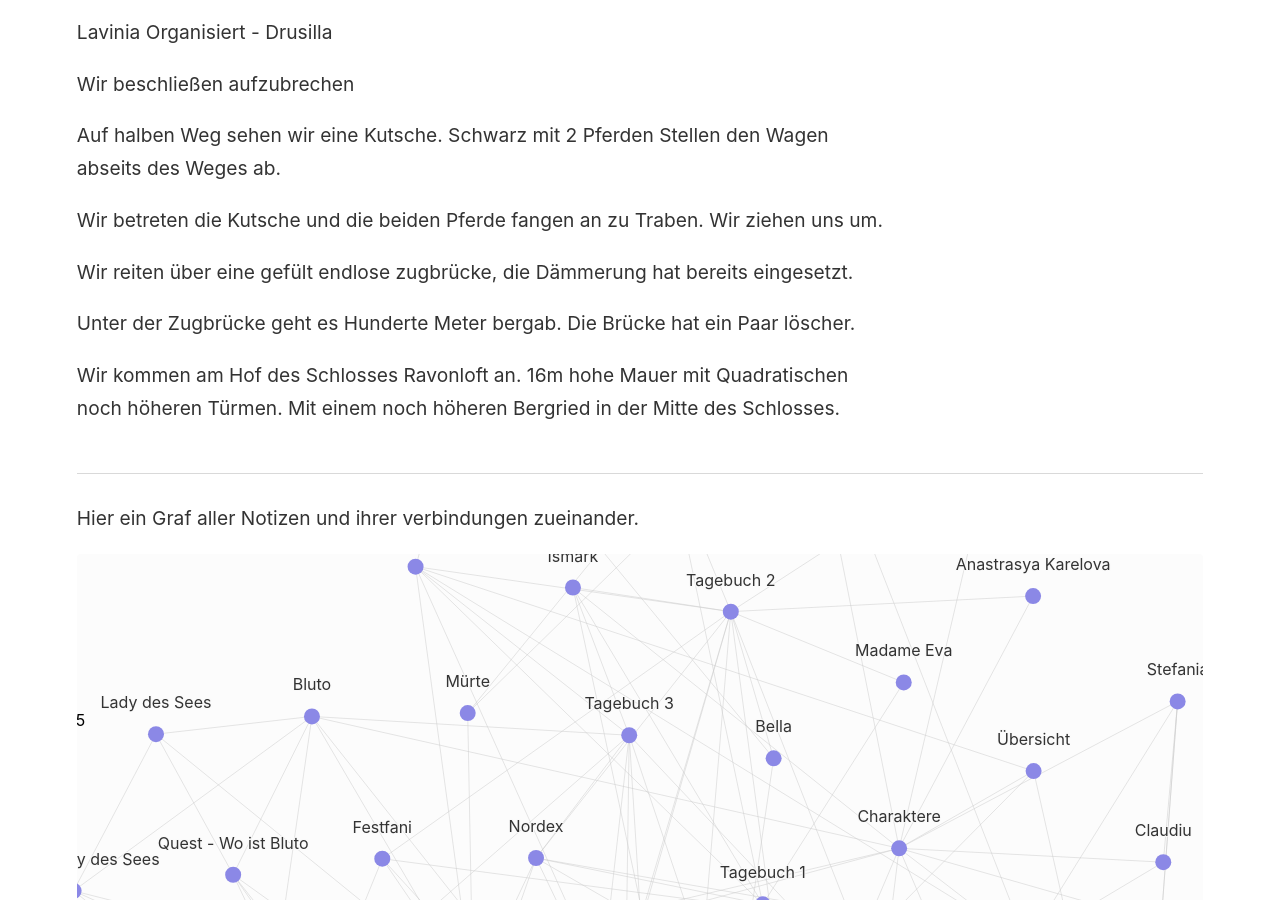
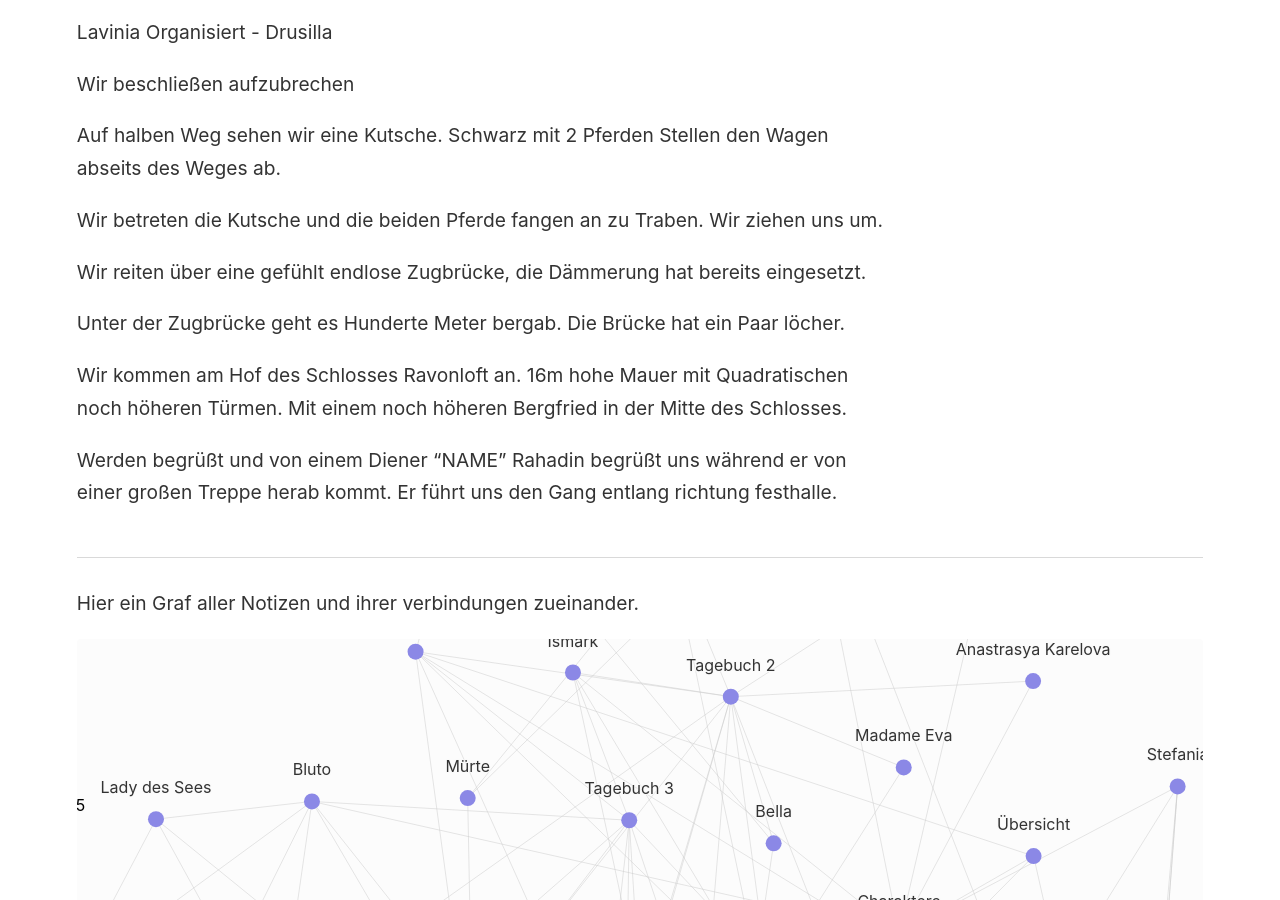
Before and after one commit to Julez404/CoS_Log, a Jekyll site: the page built from _notes/Session X - 2021-10-05.md, in a window 1280 px wide and 900 px high, scrolled down 3232 px. Built offline with Jekyll 4.4.1, drawn with Linux system fonts in a browser that asks for light colours.

Commit message:
Update via script

```diff
--- a/_notes/Session X - 2021-10-05.md
+++ b/_notes/Session X - 2021-10-05.md
@@ -52,7 +52,6 @@ Vater Lucian wirkt beunruhigt, er spricht der Frau Mut zu. Er geleitet uns in se
 Es ist etwas passiert, die heiligen Knochen von St Andral sind verschwunden. Sie sind der Schutz für die Kirche. Nicht viele wüssten von den Knochen. Er geleitet uns in den hinterraum der Kirche.
 
 Er geleitet uns eine Treppe hinunter in den Keller der Kirche, in einem Raum des Kellers sehen wir eine kleine Kapelle, in dessen seitenraum befinden sich 3 Särge. Unter anderem liegen hier die heiligen Knochen von St Andral.
-
 
 Die Tür war zuletzt verschlossen, das Schloss wirkt nicht als wäre es aufgebrochen worden.
 Lucian hat nicht bemerkt das der SChlüssel abhanden gekommen sein könnte.
@@ -109,10 +108,13 @@ Stellen den Wagen abseits des Weges ab.
 Wir betreten die Kutsche und die beiden Pferde fangen an zu Traben.
 Wir ziehen uns um.
 
-Wir reiten über eine gefült endlose zugbrücke, die Dämmerung hat bereits eingesetzt.
+Wir reiten über eine gefühlt endlose Zugbrücke, die Dämmerung hat bereits eingesetzt.
 
 Unter der Zugbrücke geht es Hunderte Meter bergab.
-Die Brücke hat ein Paar löscher.
+Die Brücke hat ein Paar löcher.
 
 Wir kommen am Hof des Schlosses Ravonloft an.
-16m hohe Mauer mit Quadratischen noch höheren Türmen. Mit einem noch höheren Bergried in der Mitte des Schlosses.
+16m hohe Mauer mit Quadratischen noch höheren Türmen. Mit einem noch höheren Bergfried in der Mitte des Schlosses.
+
+Werden begrüßt und von einem Diener "NAME" Rahadin begrüßt uns während er von einer großen Treppe herab kommt.
+Er führt uns den Gang entlang richtung festhalle.
```
